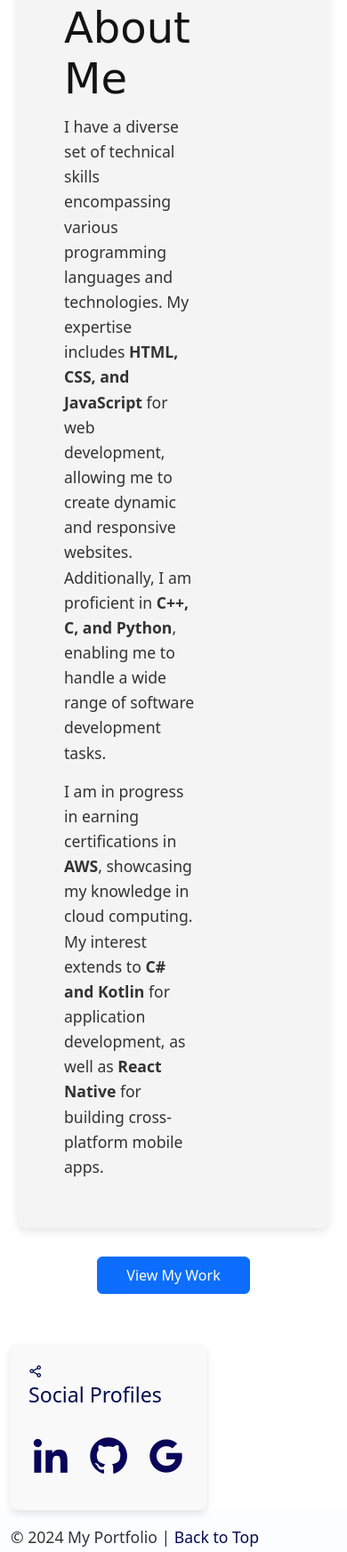
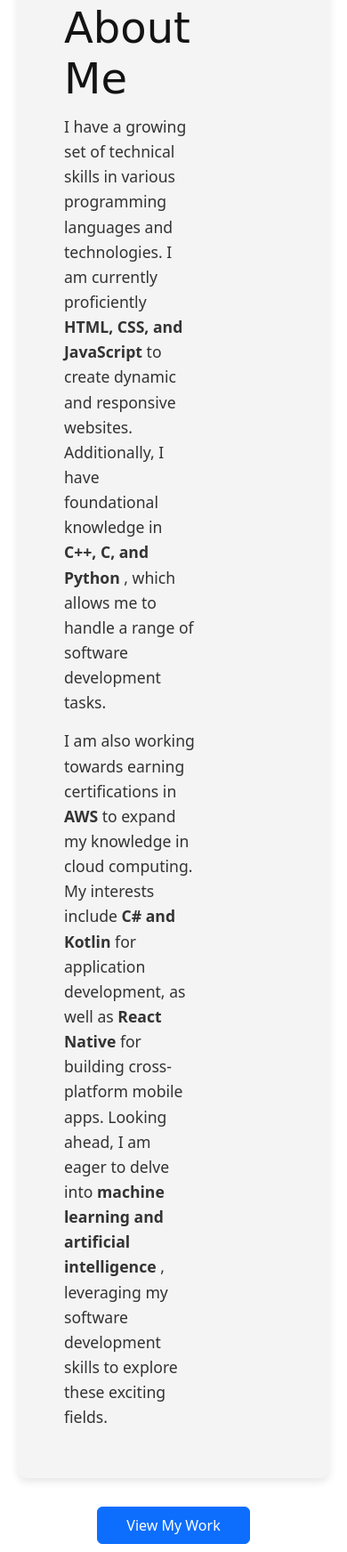
Before and after one commit to Keziashelly23/Keziashelly23.github.io, a plain HTML site: page index.html in a window 390 px wide. Shown: the part 812-2556 px from the top of the page at 89% size. Drawn offline with nearby package versions, Linux system fonts and the light colour scheme.

Commit message:
Updated index's context
I updated the context of my index file to explain in further details about my description in the about me section.

```diff
--- a/index.html
+++ b/index.html
@@ -43,13 +43,17 @@
                 <div class="right-section">
                     <h1 class ="title2">About Me</h1>
                     <p>
-                        I have a diverse set of technical skills encompassing various programming languages and technologies.
-                        My expertise includes <strong>HTML, CSS, and JavaScript</strong> for web development, allowing me to create dynamic and responsive websites.
-                        Additionally, I am proficient in <strong>C++, C, and Python</strong>, enabling me to handle a wide range of software development tasks.
+                        I have a growing set of technical skills in various programming languages and technologies.
+                        I am currently proficiently<strong>  HTML, CSS, and JavaScript </strong> to create dynamic and responsive websites.
+                        Additionally, I have foundational knowledge in <strong> C++, C, and Python </strong>, which allows me to handle a
+                        range of software development tasks.
+
                     </p>
                     <p>
-                        I am in progress in earning certifications in <strong>AWS</strong>, showcasing my knowledge in cloud computing.
-                        My interest extends to <strong>C# and Kotlin</strong> for application development, as well as <strong>React Native</strong> for building cross-platform mobile apps.
+                        I am also working towards earning certifications in <strong>AWS </strong> to expand my knowledge in cloud computing.
+                        My interests include <strong>C# and Kotlin </strong> for application development, as well as <strong>React Native </strong> for building
+                        cross-platform mobile apps. Looking ahead, I am eager to delve into <strong>machine learning and artificial
+                        intelligence </strong>, leveraging my software development skills to explore these exciting fields.
                     </p>
                 </div>
             </div>
```
